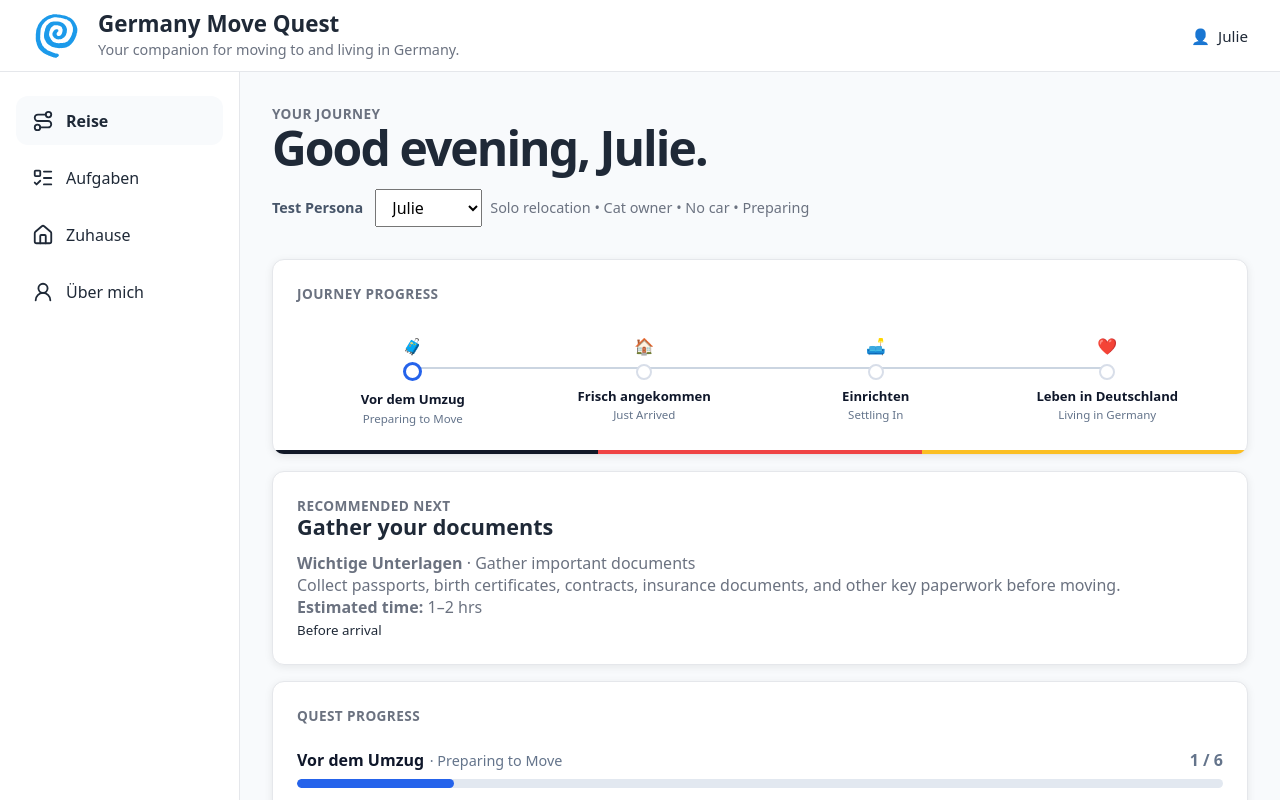
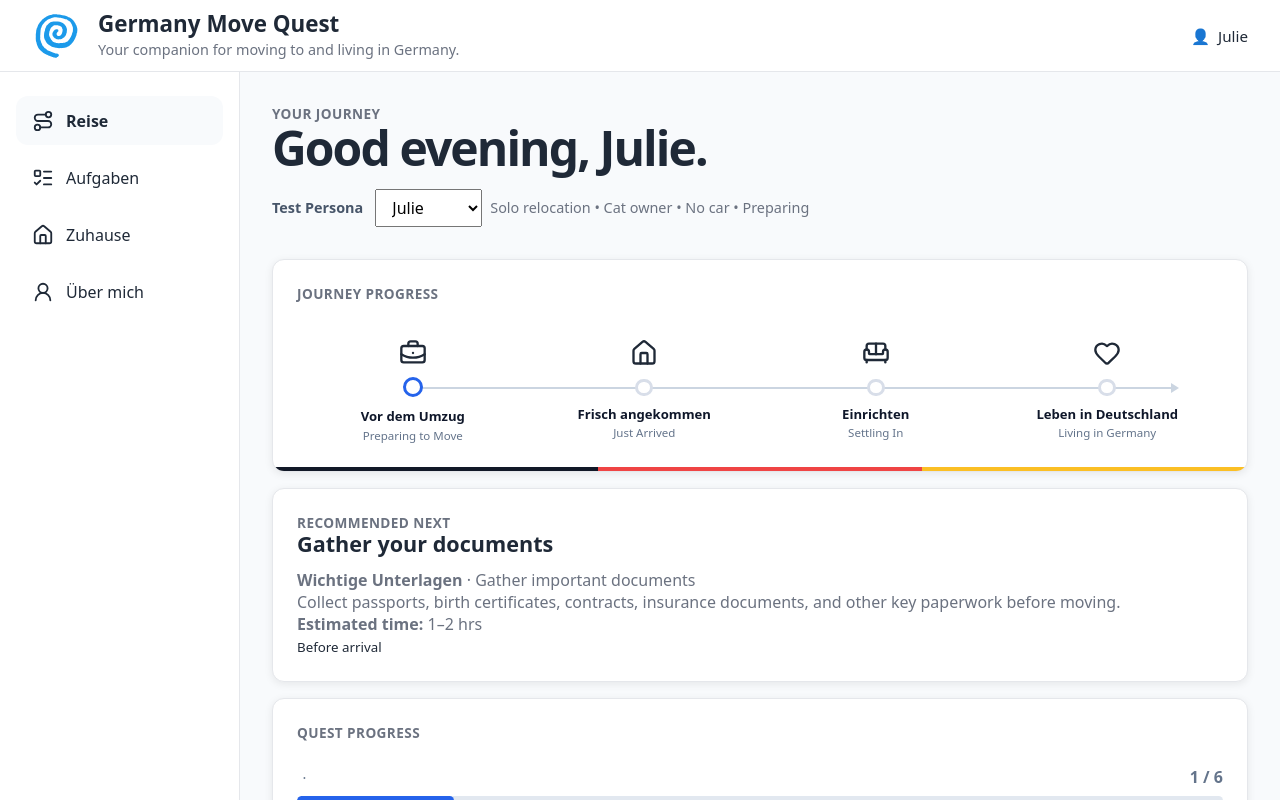
Before and after one commit to JHCairn/germany-move-quest, a React (Vite) app: page / in a window 1280 px wide. Both pictures are taken after a click on the button "Begin Your Journey". Shown: the top 800 px of the page. Built offline with nearby package versions, Linux system fonts and the light colour scheme.

Commit message:
switched to Lucid Icons for Journey Progress

```diff
--- a/src/components/BottomNav.jsx
+++ b/src/components/BottomNav.jsx
@@ -31,7 +31,7 @@ function BottomNav({ currentPageId, onPageChange }) {
             onClick={() => onPageChange(item.id)}
             aria-label={item.label}
           >
-            <Icon size={20} strokeWidth={2} aria-hidden="true" />
+            <Icon size={22} strokeWidth={2} aria-hidden="true" />
           </button>
         );
       })}
--- a/src/components/dashboard/JourneyProgressCard.css
+++ b/src/components/dashboard/JourneyProgressCard.css
@@ -6,7 +6,7 @@
   display: flex;
   justify-content: space-between;
   gap: 0;
-  margin-top: 2rem;
+  margin-top: 2.25rem;
 }
 
 .timeline-stage {
@@ -15,10 +15,11 @@
   text-align: center;
 }
 
+/* Standard rail between stages. */
 .timeline-stage:not(:last-child)::after {
   content: "";
   position: absolute;
-  top: 2.05rem;
+  top: 3.05rem;
   left: 50%;
   width: 100%;
   height: 2px;
@@ -26,26 +27,63 @@
   z-index: 0;
 }
 
+/* Continue the journey beyond the final stage. */
+.timeline-stage:last-child::after {
+  content: "";
+  position: absolute;
+  top: 3.05rem;
+  left: 50%;
+  width: 4rem;
+  height: 2px;
+  background: #cbd5e1;
+  z-index: 0;
+}
+
+/* Arrowhead showing the journey continues. */
+.timeline-stage:last-child::before {
+  content: "";
+  position: absolute;
+  top: calc(3.05rem - 4px);
+  left: calc(50% + 4rem);
+  border-top: 5px solid transparent;
+  border-bottom: 5px solid transparent;
+  border-left: 8px solid #cbd5e1;
+  z-index: 0;
+}
+
 .timeline-icon {
-  font-size: 1rem;
-  margin-bottom: 0.45rem;
+  display: flex;
+  justify-content: center;
+  align-items: center;
+
+  margin-bottom: 0.75rem;
+  color: #1f2937;
+}
+
+.timeline-icon svg {
+  width: 1.75rem;
+  height: 1.75rem;
 }
 
 .timeline-marker {
   position: relative;
   z-index: 1;
-  width: 1rem;
-  height: 1rem;
-  margin: 0 auto 0.55rem;
+
+  width: 1.1rem;
+  height: 1.1rem;
+  margin: 0 auto 0.65rem;
+
+  border: 3px solid #d8dee9;
   border-radius: 999px;
-  border-color: #d8dee9;
+
   background: #ffffff;
   color: #ffffff;
+
   display: flex;
   align-items: center;
   justify-content: center;
-  font-size: 0.65rem;
-  font-weight: 800;
+
+  line-height: 1;
 }
 
 .timeline-marker.completed {
@@ -53,20 +91,27 @@
   border-color: #2563eb;
 }
 
+.timeline-marker.completed svg {
+  display: block;
+}
+
 .timeline-stage:has(.timeline-marker.completed)::after {
   background: #2563eb;
 }
 
 .timeline-marker.current {
-  width: 1.2rem;
-  height: 1.2rem;
-  border-width: 3px;
+  width: 1.25rem;
+  height: 1.25rem;
   border-color: #2563eb;
   background: #ffffff;
 
-  transform: translateY(-2px);
+  /*
+   * The current marker is intentionally larger than the standard
+   * marker, so we nudge it up by half the size difference to keep
+   * it visually centered on the timeline rail.
+   */
+  transform: translateY(-0.125rem);
 }
-
 
 .timeline-label {
   display: flex;
@@ -110,26 +155,41 @@
 
 @media (max-width: 640px) {
   .journey-timeline {
-    margin-top: 1.5rem;
+    margin-top: 1.75rem;
+  }
+
+  .timeline-stage:not(:last-child)::after,
+  .timeline-stage:last-child::after {
+    top: 2.85rem;
+  }
+
+  .timeline-stage:last-child::after {
+    width: 2rem;
+  }
+
+  .timeline-stage:last-child::before {
+    top: calc(2.85rem - 4px);
+    left: calc(50% + 2rem);
   }
 
   .timeline-icon {
-    font-size: 1rem;
+    margin-bottom: 0.65rem;
+  }
+
+  .timeline-icon svg {
+    width: 1.5rem;
+    height: 1.5rem;
   }
 
   .timeline-marker {
-    width: 0.9rem;
-    height: 0.9rem;
-    margin-bottom: 0.45rem;
+    width: 1rem;
+    height: 1rem;
+    margin-bottom: 0.5rem;
   }
 
   .timeline-marker.current {
-    width: 1.05rem;
-    height: 1.05rem;
-  }
-
-  .timeline-stage:not(:last-child)::after {
-    top: 1.95rem;
+    width: 1.2rem;
+    height: 1.2rem;
   }
 
   .timeline-label strong {
--- a/src/components/dashboard/JourneyProgressCard.jsx
+++ b/src/components/dashboard/JourneyProgressCard.jsx
@@ -1,11 +1,21 @@
 import "./JourneyProgressCard.css";
 
-const stageIcons = {
-  preparing: "🧳",
-  "just-arrived": "🏠",
-  "settling-in": "🛋️",
-  living: "❤️",
-};
+import { Check } from "lucide-react";
+
+/**
+ * ============================================================
+ * Germany Move Quest
+ * Journey Progress Card
+ * ============================================================
+ *
+ * Responsibility
+ * --------------
+ * Renders the user's progress through the high-level relocation
+ * journey stages.
+ *
+ * Stage metadata (labels and icons) comes from the Stage Catalog
+ * through the Journey Model.
+ */
 
 function JourneyProgressCard({ journey }) {
   const currentIndex = journey.stages.findIndex(
@@ -18,12 +28,22 @@ function JourneyProgressCard({ journey }) {
 
       <div className="journey-timeline">
         {journey.stages.map((stage, index) => {
+          const Icon = stage.icon;
+
           const isCompleted = index < currentIndex;
           const isCurrent = index === currentIndex;
 
+          const iconSize = stage.id === "living" ? 32 : 28;
+
           return (
             <div className="timeline-stage" key={stage.id}>
-              <div className="timeline-icon">{stageIcons[stage.id]}</div>
+              <div className="timeline-icon">
+                <Icon
+                  size={iconSize}
+                  strokeWidth={2}
+                  aria-hidden="true"
+                />
+              </div>
 
               <div
                 className={[
@@ -32,18 +52,23 @@ function JourneyProgressCard({ journey }) {
                   isCurrent ? "current" : "",
                 ].join(" ")}
               >
-                {isCompleted ? "✓" : ""}
+                {isCompleted && (
+                  <Check
+                    size={12}
+                    strokeWidth={3}
+                    aria-hidden="true"
+                  />
+                )}
               </div>
 
               <div className="timeline-label">
-                <strong>{stage.german}</strong>
-                <small>{stage.english}</small>
+                <strong>{stage.germanLabel}</strong>
+                <small>{stage.englishLabel}</small>
               </div>
             </div>
           );
         })}
       </div>
-
 
       <div className="german-accent-line">
         <span className="black"></span>
--- a/src/data/icons.js
+++ b/src/data/icons.js
@@ -1,28 +1,25 @@
-/**
- * ============================================================
- * Germany Move Quest
- * Icon Catalog
- * ============================================================
- *
- * Responsibility
- * --------------
- * Defines the application's visual icon language.
- *
- * UI components should avoid importing icons directly from
- * lucide-react. Instead, they should use this catalog so icon
- * choices remain centralized and consistent across the app.
- */
-
 import {
   Route,
   ListTodo,
   House,
   UserRound,
+  BriefcaseBusiness,
+  Sofa,
+  Heart,
 } from "lucide-react";
 
 export const icons = {
+  // Navigation
   journey: Route,
   quests: ListTodo,
   home: House,
   profile: UserRound,
+
+  // Journey stages
+  stages: {
+    preparing: BriefcaseBusiness,
+    "just-arrived": House,
+    "settling-in": Sofa,
+    "living": Heart,
+  },
 };
--- a/src/data/stages.js
+++ b/src/data/stages.js
@@ -1,30 +1,40 @@
+import { icons } from "./icons";
+
+/**
+ * ============================================================
+ * Germany Move Quest
+ * Journey Stages
+ * ============================================================
+ *
+ * Product catalog describing the high-level relocation journey.
+ *
+ * Stage IDs are stable identifiers used throughout the application.
+ * Labels and icons are presentation metadata.
+ */
+
 export const stages = [
   {
     id: "preparing",
-    german: "Vor dem Umzug",
-    english: "Preparing to Move",
-    description:
-      "Planning, paperwork, purchases, and preparation before arrival.",
+    germanLabel: "Vor dem Umzug",
+    englishLabel: "Preparing to Move",
+    icon: icons.stages.preparing,
   },
   {
     id: "just-arrived",
-    german: "Frisch angekommen",
-    english: "Just Arrived",
-    description:
-      "Complete the essential registration and settlement tasks after arriving.",
+    germanLabel: "Frisch angekommen",
+    englishLabel: "Just Arrived",
+    icon: icons.stages["just-arrived"],
   },
   {
     id: "settling-in",
-    german: "Einrichten",
-    english: "Settling In",
-    description:
-      "Set up your home, utilities, services, and everyday life.",
+    germanLabel: "Einrichten",
+    englishLabel: "Settling In",
+    icon: icons.stages["settling-in"],
   },
   {
-  id: "living",
-  german: "Leben in Deutschland",
-  english: "Living in Germany",
-  description:
-    "Build your everyday life in Germany and feel at home.",
+    id: "living",
+    germanLabel: "Leben in Deutschland",
+    englishLabel: "Living in Germany",
+    icon: icons.stages.living,
   },
 ];
```
